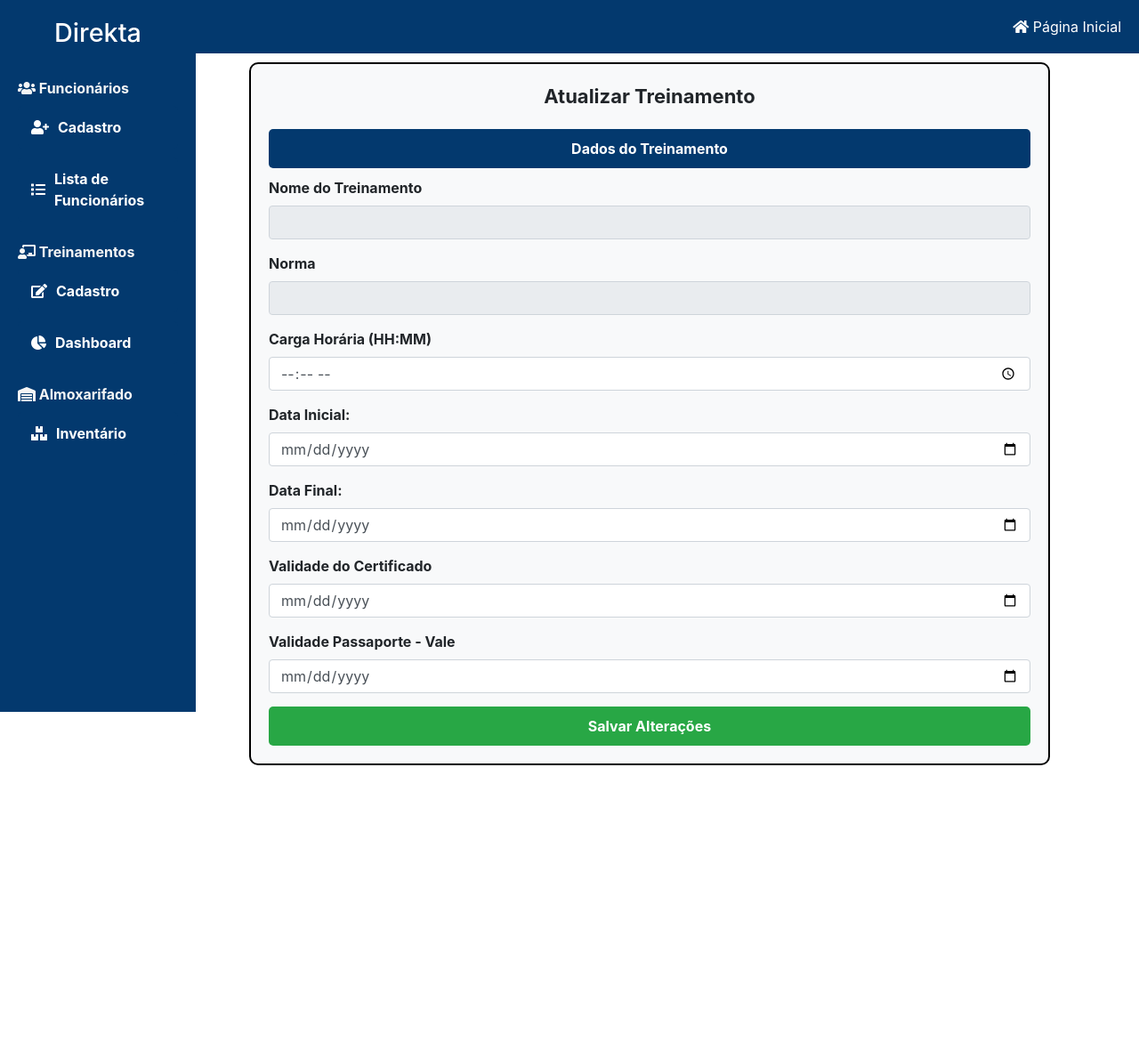
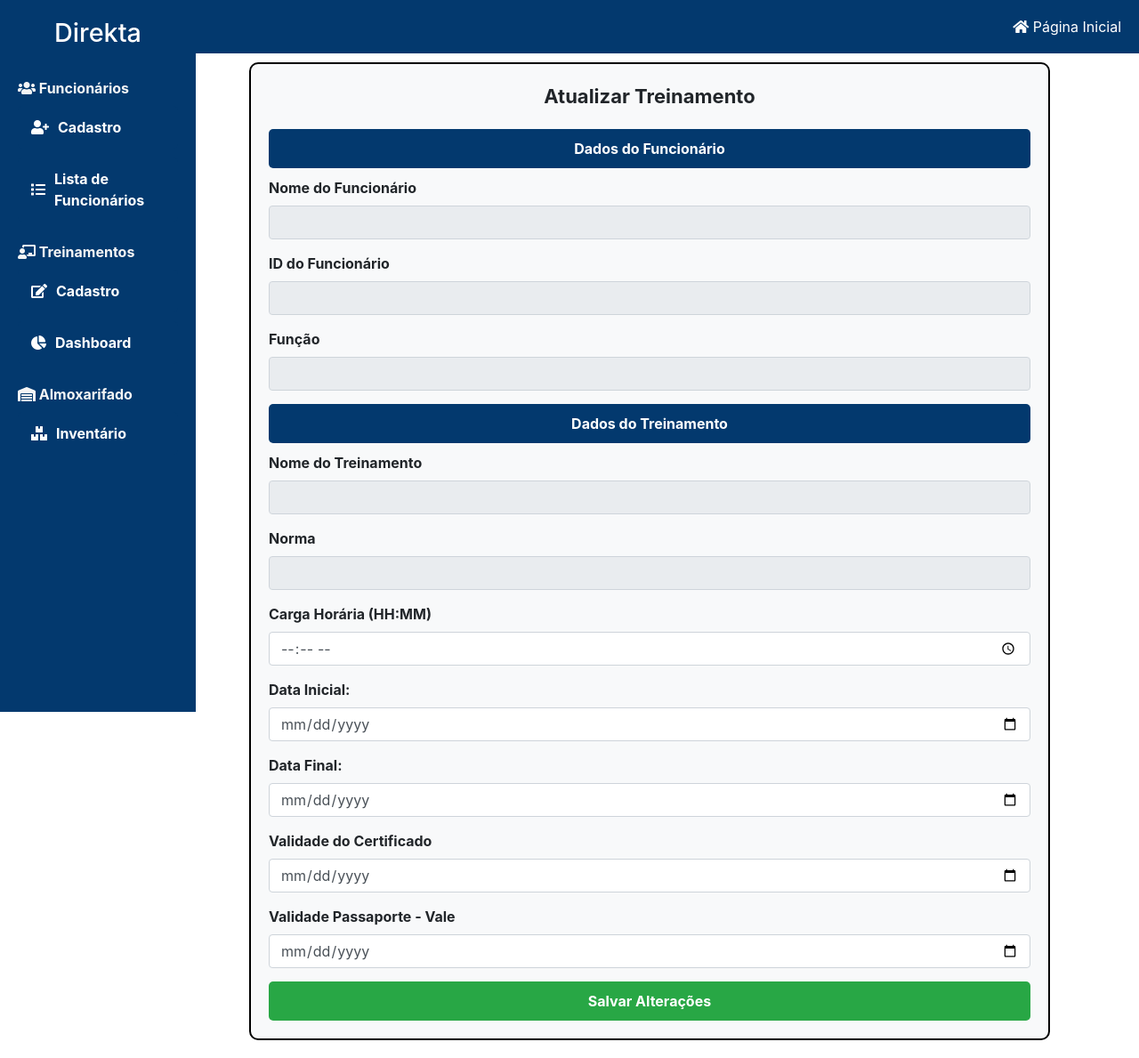
Before and after one commit to joaopedrodirekta/Direkta_Vale, a Django app: template treinamentos/templates/treinamentos/atualizar_treinamento.html in a window 1280 px wide. Shown: the whole page at 89% size. Before the commit the page ends 860 px from the top, so only its background shows below. Run offline with Django 5.2, Linux system fonts and the light colour scheme; the template is opened without the code that fills it, so the values that code supplies are empty; some libraries are stand-ins or nearby versions.

Commit message:
Novos dados

```diff
--- a/treinamentos/templates/treinamentos/atualizar_treinamento.html
+++ b/treinamentos/templates/treinamentos/atualizar_treinamento.html
@@ -78,6 +78,22 @@
     <form method="post">
         {% csrf_token %}
 
+        <div class="box-secao">Dados do Funcionário</div>
+        <div class="form-group">
+            <label>Nome do Funcionário</label>
+            <input type="text" class="form-control" value="{{ funcionario.nome_completo }}" disabled>
+        </div>
+
+        <div class="form-group">
+            <label>ID do Funcionário</label>
+            <input type="text" class="form-control" value="{{ funcionario.id_funcionario }}" disabled>
+        </div>
+
+        <div class="form-group">
+            <label>Função</label>
+            <input type="text" class="form-control" value="{{ funcionario.funcao }}" disabled>
+        </div>
+
         <div class="box-secao">Dados do Treinamento</div>
         <div class="form-group">
             <label>Nome do Treinamento</label>
--- a/treinamentos/views.py
+++ b/treinamentos/views.py
@@ -206,6 +206,7 @@ def exportar_pdf(request):
 
 def atualizar_treinamento(request, treinamento_id):
     treinamento = get_object_or_404(Treinamento, id=treinamento_id)
+    funcionario = treinamento.funcionario  # Pegando o funcionário relacionado
 
     if request.method == "POST":
         treinamento.data_inicio = request.POST.get("data_inicio") or None
@@ -219,5 +220,6 @@ def atualizar_treinamento(request, treinamento_id):
         return redirect("dashboard_treinamentos")
 
     return render(request, 'treinamentos/atualizar_treinamento.html', {
-        'treinamento': treinamento
+        'treinamento': treinamento,
+        'funcionario': funcionario
     })
```
